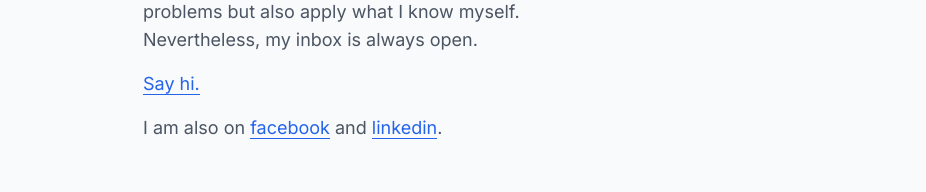
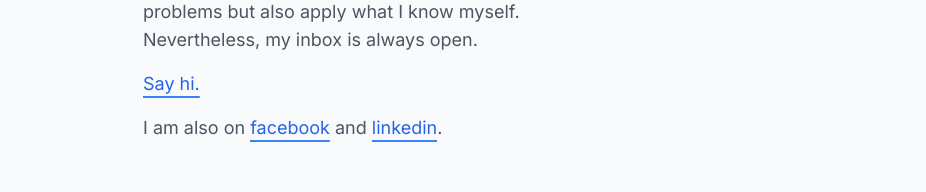
Before and after one commit to farhan2077/farhan2077.github.io, a React (Create React App) app: page / in a window 1280 px wide. Shown: the part 2562-2754 px from the top of the page, without its empty margins (177-1103 px from the left). Built offline with nearby package versions, Linux system fonts and the light colour scheme.

Commit message:
new: added underline css animation

```diff
--- a/src/components/About.js
+++ b/src/components/About.js
@@ -15,7 +15,7 @@ export default function About() {
           </span>
           at&nbsp;
           <a
-            className="text-link"
+            className="text-link underline-anim"
             href="https://ku.ac.bd/"
             target="_blank"
             rel="noopener noreferrer"
--- a/src/components/Contact.js
+++ b/src/components/Contact.js
@@ -12,7 +12,10 @@ export default function Contact() {
           know myself. Nevertheless, my inbox is always open.
         </p>
         <p>
-          <a href="mailto:farhanbinamin@gmail.com" className="text-link">
+          <a
+            href="mailto:farhanbinamin@gmail.com"
+            className="text-link underline-anim"
+          >
             Say hi.
           </a>
         </p>
@@ -22,7 +25,7 @@ export default function Contact() {
             href="https://www.facebook.com/farhanbinamin1/"
             target="_blank"
             rel="noopener noreferrer"
-            className="text-link"
+            className="text-link underline-anim"
           >
             facebook
           </a>
@@ -31,7 +34,7 @@ export default function Contact() {
             href="https://www.linkedin.com/in/farhan-bin-amin/"
             target="_blank"
             rel="noopener noreferrer"
-            className="text-link"
+            className="text-link underline-anim"
           >
             linkedin
           </a>
--- a/src/index.css
+++ b/src/index.css
@@ -48,6 +48,24 @@ h2:after {
   border-top: 0.13rem solid #3b82f6;
 }
 
+/* underline animation */
+.underline-anim {
+  text-decoration: none;
+  background-image: linear-gradient(#f9fafb, #f9fafb),
+    linear-gradient(rgba(59, 130, 246, 1), rgba(59, 130, 246, 1)),
+    linear-gradient(rgba(59, 130, 246, 1), rgba(59, 130, 246, 1));
+  background-size: 20px 2px, 100% 2px, 0 2px;
+  background-position: calc(20px * -1) 100%, 100% 100%, 0 100%;
+  background-repeat: no-repeat;
+  transition: background-size 200ms, background-position 400ms;
+  transition-timing-function: cubic-bezier(0.4, 0, 0.2, 1);
+}
+
+.underline-anim:hover {
+  background-size: 20px 2px, 0 2px, 100% 2px;
+  background-position: calc(100% + 20px) 100%, 100% 100%, 0 100%;
+}
+
 /* tailwind specific styles */
 img {
   @apply pointer-events-none;
@@ -66,7 +84,7 @@ body {
 }
 
 .text-link {
-  @apply text-blue-600 border-b border-blue-600 hover:text-blue-700 transition-colors ease-in-out duration-200;
+  @apply text-blue-600 inline-block;
 }
 
 .btn {
@@ -74,7 +92,7 @@ body {
 }
 
 .btn:focus {
-  @apply outline-none border-2 border-blue-600;
+  @apply outline-none;
 }
 
 .btn-blue {
```
